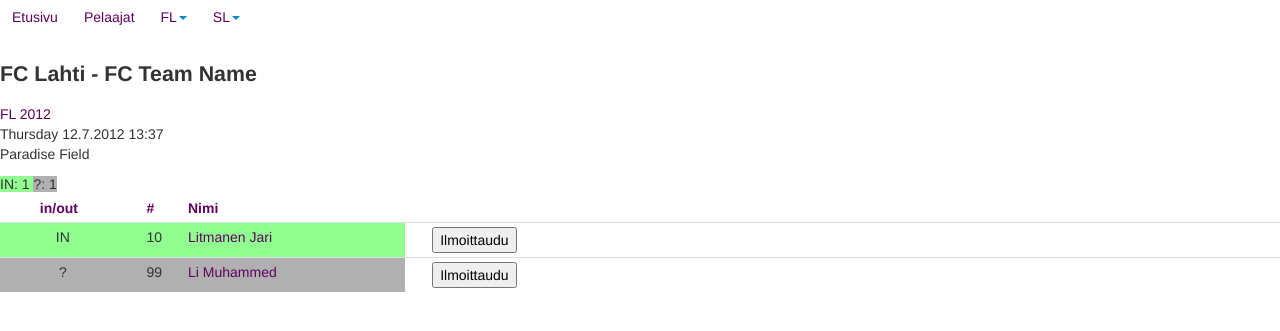
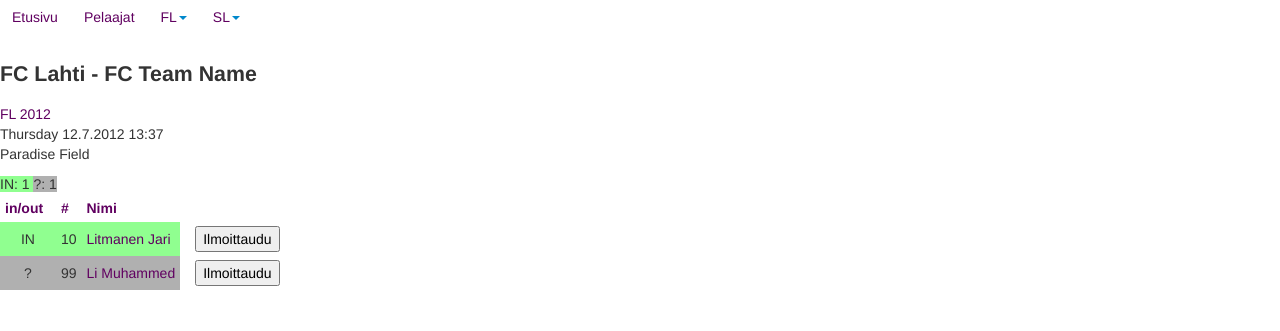
Before and after one commit to jluttine/django-sportsteam, a Django app: page /match/3/ in a window 1280 px wide. Shown: the top 331 px of the page. Run offline with Django 3.2, Linux system fonts and the light colour scheme; data comes from the database, SQL or seed files in the repository; parts of the project's set-up code (start-up, migrations or seed data) failed here and were passed over.

Commit message:
Fix the table of player enrollments on a match page

```diff
--- a/teamstats/templates/teamstats/show_match_registration.html
+++ b/teamstats/templates/teamstats/show_match_registration.html
@@ -4,7 +4,8 @@
 
   {% include "teamstats/header_match.html" %}
 
-  <script type="text/javascript" src="js/tablesort.js"></script>
+  {% load static %}
+  <script type="text/javascript" src="{% get_static_prefix %}js/tablesort.js"></script>
 
   <script language="javascript">
     choice = {}
@@ -32,7 +33,7 @@
     </span>
   {% endfor %}
 
-  <table class="table table-condensed">
+  <table class="table-condensed">
     <thead>
       <tr>
         <th class="stringdesc center">
```
